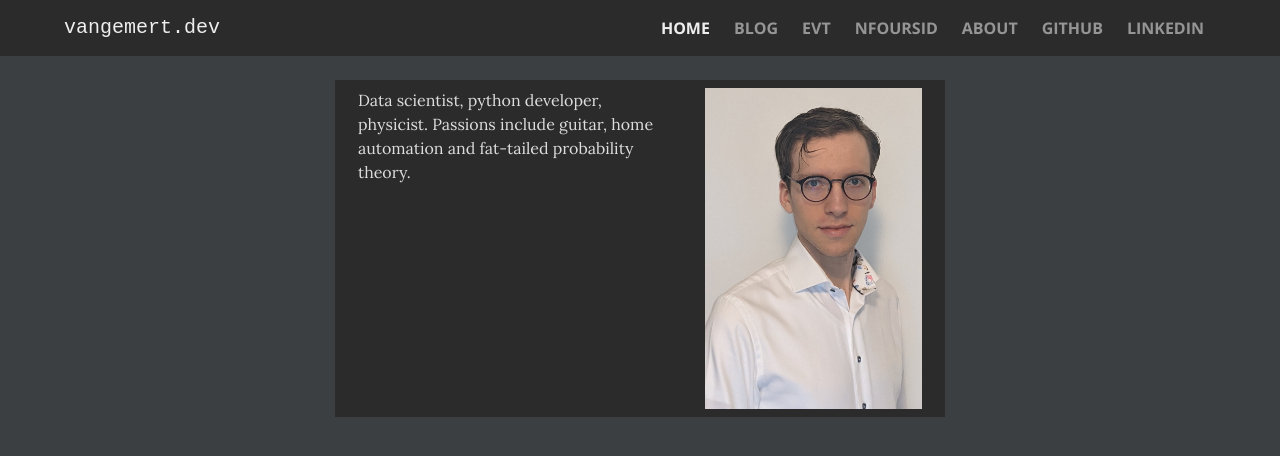
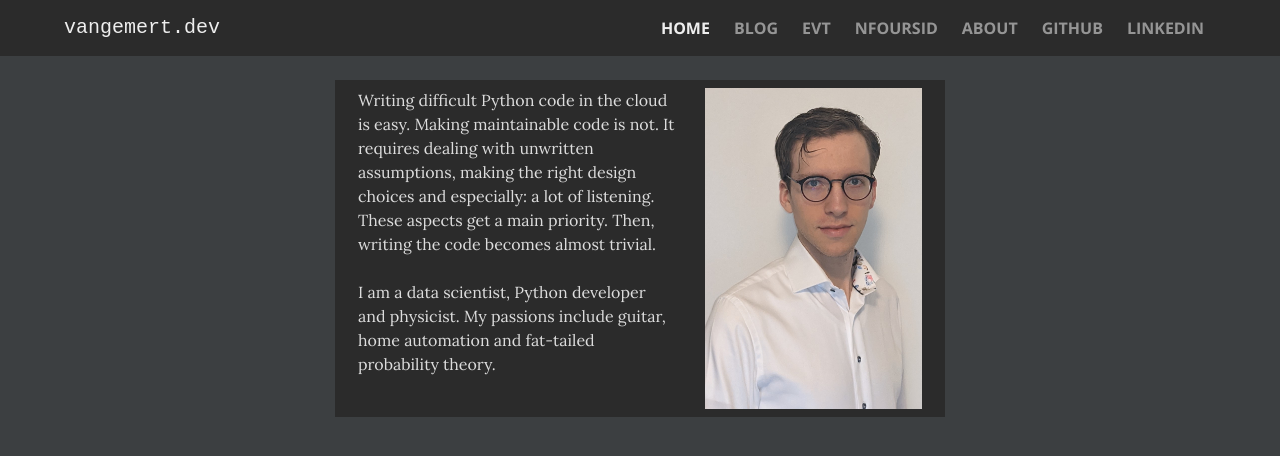
Before and after one commit to spmvg/vangemert.dev, a Vue app: page /#/ in a window 1280 px wide. Shown: the top 456 px of the page. Built offline with nearby package versions, Linux system fonts and the light colour scheme.

Commit message:
write a short introduction for the homepage

```diff
--- a/src/components/Home.vue
+++ b/src/components/Home.vue
@@ -2,7 +2,7 @@
   <div class="md my-3">
     <b-row class="my-2 py-2 mx-2" align-h="center">
         <b-col cols="12" lg="7">
-            <p>{{short_description}}</p>
+            <p>{{intro}}<br><br>{{short_description}}</p>
         </b-col>
         <b-col cols="5">
             <img src="images/steven_van_gemert.png">
@@ -12,11 +12,13 @@
 </template>
 
 <script>
+import intro from '@/components/intro.js'
 import short_description from '@/components/description.js'
 
 export default {
   data() {
     return {
+      intro: intro,
       short_description: short_description
     }
   }
--- a/src/components/description.js
+++ b/src/components/description.js
@@ -1,4 +1,5 @@
 // Make a short description available for multiple views
-const short_description = 'Data scientist, python developer, physicist. Passions include guitar, home automation and fat-tailed probability theory.'
+const short_description =  'I am a data scientist, Python developer and physicist. '+
+    'My passions include guitar, home automation and fat-tailed probability theory.'
 
 export default short_description
--- /dev/null
+++ b/src/components/intro.js
@@ -0,0 +1,6 @@
+const intro = 'Writing difficult Python code in the cloud is easy. Making maintainable code is not. ' +
+    'It requires dealing with unwritten assumptions, making the right design choices and especially: a lot of listening. ' +
+    'These aspects get a main priority. '+
+    'Then, writing the code becomes almost trivial.'
+
+export default intro
```
